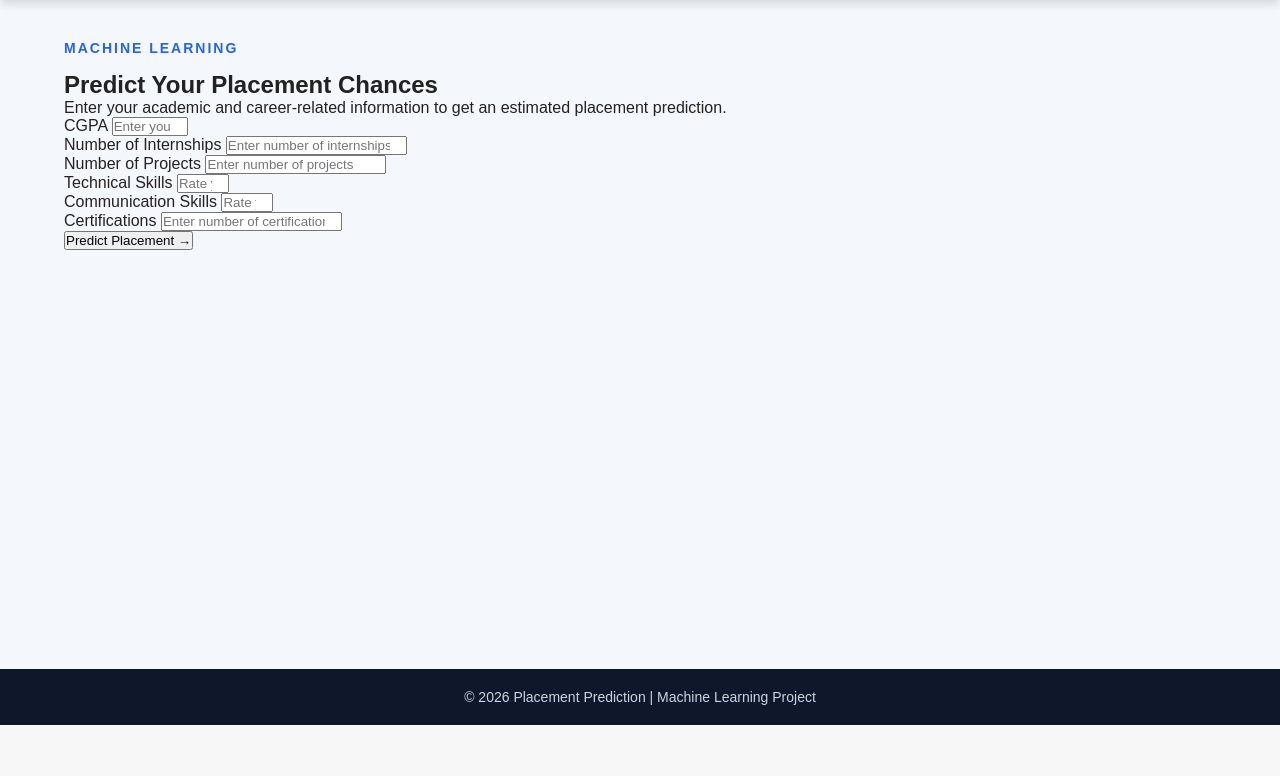
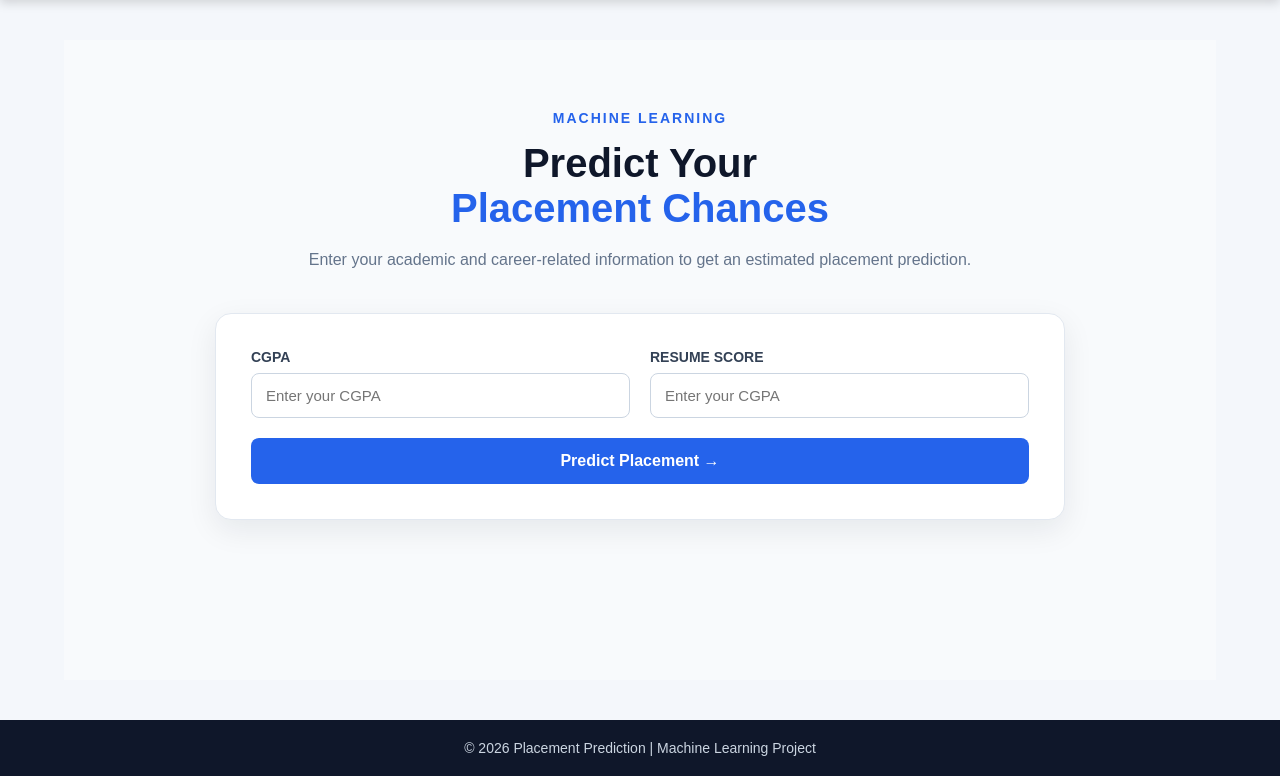
Before and after one commit to vikashkumar97983282-glitch/Flask-Tutorial, a Flask app: page /predict in a window 1280 px wide. Shown: the part 75-851 px from the top of the page. Before the commit the page ends 800 px from the top, so only its background shows below. Run offline with Flask 3, Linux system fonts and the light colour scheme; parts of the project's set-up code (start-up, migrations or seed data) failed here and were passed over.

Commit message:
complete project and ready to use.

```diff
--- a/placement_prediction/app/routes/predict.py
+++ b/placement_prediction/app/routes/predict.py
@@ -1,4 +1,5 @@
-from flask import Blueprint, render_template, redirect, Response, url_for, session, flash
+from flask import Blueprint, render_template, redirect, Response, url_for, session, flash,request
+import joblib
 
 
 
@@ -6,7 +7,30 @@ from flask import Blueprint, render_template, redirect, Response, url_for, sessi
 predict_bp = Blueprint('predict', __name__)
 
 
+with open("app/models/random_forest_regressor.pkl", "rb") as file:
+    model = joblib.load(file)
 
-@predict_bp.route('/predict')
+
+
+@predict_bp.route('/predict', methods=["GET","POST"])
 def predict():
+    if request.method == "POST":
+
+        cgpa = request.form.get("cgpa")
+        resume = request.form.get("resume")
+
+        input = [[
+            cgpa,
+            resume
+        ]]
+
+        prediction = model.predict(input)[0]
+
+        if prediction > 0.5:
+            result = "Likely to be Placed"
+        else:
+            result = "Less Likely to be Placed"
+
+        return render_template('result.html', prediction=result, score=prediction)
+
     return render_template('predict.html')
--- a/placement_prediction/app/static/css/style.css
+++ b/placement_prediction/app/static/css/style.css
@@ -2374,3 +2374,208 @@ footer p {
     }
 
 }
+
+
+
+/* =========================================================
+   PREDCITION PAGE
+========================================================= */
+
+.prediction-section {
+    min-height: 80vh;
+    padding: 70px 20px;
+    background: #f8fafc;
+}
+
+.prediction-container {
+    max-width: 850px;
+    margin: 0 auto;
+}
+
+.prediction-header {
+    text-align: center;
+    margin-bottom: 40px;
+}
+
+.prediction-header h2 {
+    font-size: 40px;
+    color: #0f172a;
+    margin-bottom: 15px;
+}
+
+.prediction-header h2 span {
+    display: block;
+    color: #2563eb;
+}
+
+.prediction-header p:not(.section-label) {
+    color: #64748b;
+    line-height: 1.7;
+}
+
+.prediction-form {
+    display: grid;
+    grid-template-columns: 1fr 1fr;
+    gap: 20px;
+
+    background: #ffffff;
+    padding: 35px;
+
+    border-radius: 16px;
+    border: 1px solid #e2e8f0;
+
+    box-shadow: 0 10px 30px rgba(15, 23, 42, 0.08);
+}
+
+.form-group {
+    display: flex;
+    flex-direction: column;
+}
+
+.form-group label {
+    color: #334155;
+    font-size: 14px;
+    font-weight: 600;
+    margin-bottom: 8px;
+}
+
+.form-group input {
+    width: 100%;
+    padding: 13px 14px;
+
+    border: 1px solid #cbd5e1;
+    border-radius: 8px;
+
+    font-size: 15px;
+    outline: none;
+
+    transition: border-color 0.3s ease,
+                box-shadow 0.3s ease;
+}
+
+.form-group input:focus {
+    border-color: #2563eb;
+    box-shadow: 0 0 0 3px rgba(37, 99, 235, 0.1);
+}
+
+.predict-button {
+    grid-column: 1 / -1;
+
+    border: none;
+
+    padding: 14px 25px;
+
+    background: #2563eb;
+    color: #ffffff;
+
+    border-radius: 8px;
+
+    font-size: 16px;
+    font-weight: 700;
+
+    cursor: pointer;
+
+    transition: all 0.3s ease;
+}
+
+.predict-button:hover {
+    background: #1d4ed8;
+    transform: translateY(-2px);
+}
+
+.error-message {
+    background: #fee2e2;
+    color: #991b1b;
+
+    padding: 14px 18px;
+
+    border-radius: 8px;
+
+    margin-bottom: 20px;
+
+    border-left: 5px solid #ef4444;
+}
+
+
+/* Result */
+
+.result-section {
+    min-height: 70vh;
+
+    display: flex;
+    align-items: center;
+    justify-content: center;
+
+    padding: 60px 20px;
+
+    background: #f8fafc;
+}
+
+.result-card {
+    max-width: 650px;
+    width: 100%;
+
+    padding: 45px;
+
+    text-align: center;
+
+    background: #ffffff;
+
+    border-radius: 16px;
+
+    border: 1px solid #e2e8f0;
+
+    box-shadow: 0 15px 40px rgba(15, 23, 42, 0.1);
+}
+
+.result-card h2 {
+    color: #0f172a;
+    font-size: 32px;
+    margin-bottom: 25px;
+}
+
+.result-value {
+    padding: 20px;
+
+    margin-bottom: 25px;
+
+    background: #eff6ff;
+
+    color: #2563eb;
+
+    border-radius: 10px;
+
+    font-size: 25px;
+    font-weight: 800;
+}
+
+.result-card p:not(.section-label) {
+    color: #64748b;
+    line-height: 1.7;
+
+    margin-bottom: 25px;
+}
+
+@media (max-width: 600px) {
+
+    .prediction-section {
+        padding: 50px 15px;
+    }
+
+    .prediction-header h2 {
+        font-size: 30px;
+    }
+
+    .prediction-form {
+        grid-template-columns: 1fr;
+        padding: 25px 20px;
+    }
+
+    .predict-button {
+        grid-column: auto;
+    }
+
+    .result-card {
+        padding: 30px 20px;
+    }
+}
--- a/placement_prediction/app/templates/predict.html
+++ b/placement_prediction/app/templates/predict.html
@@ -60,90 +60,18 @@ Placement Prediction
 
             <div class="form-group">
 
-                <label for="internships">
-                    Number of Internships
+                <label for="resume">
+                    RESUME SCORE
                 </label>
 
                 <input
                     type="number"
-                    id="internships"
-                    name="internships"
-                    min="0"
-                    placeholder="Enter number of internships"
-                    required
-                >
-
-            </div>
-
-
-            <div class="form-group">
-
-                <label for="projects">
-                    Number of Projects
-                </label>
-
-                <input
-                    type="number"
-                    id="projects"
-                    name="projects"
-                    min="0"
-                    placeholder="Enter number of projects"
-                    required
-                >
-
-            </div>
-
-
-            <div class="form-group">
-
-                <label for="technical_skills">
-                    Technical Skills
-                </label>
-
-                <input
-                    type="number"
-                    id="technical_skills"
-                    name="technical_skills"
+                    id="cgpa"
+                    name="resume"
+                    step="0.01"
                     min="0"
                     max="10"
-                    placeholder="Rate your technical skills (0-10)"
-                    required
-                >
-
-            </div>
-
-
-            <div class="form-group">
-
-                <label for="communication_skills">
-                    Communication Skills
-                </label>
-
-                <input
-                    type="number"
-                    id="communication_skills"
-                    name="communication_skills"
-                    min="0"
-                    max="10"
-                    placeholder="Rate your communication skills (0-10)"
-                    required
-                >
-
-            </div>
-
-
-            <div class="form-group">
-
-                <label for="certifications">
-                    Certifications
-                </label>
-
-                <input
-                    type="number"
-                    id="certifications"
-                    name="certifications"
-                    min="0"
-                    placeholder="Enter number of certifications"
+                    placeholder="Enter your CGPA"
                     required
                 >
 
```
Also changed, not shown: placement_prediction/app/templates/result.html (+14 -0 lines), placement_prediction/requirements.txt (added, +12 -0 lines), placement_prediction/app/models/__init__.py (deleted), 2 other files.
